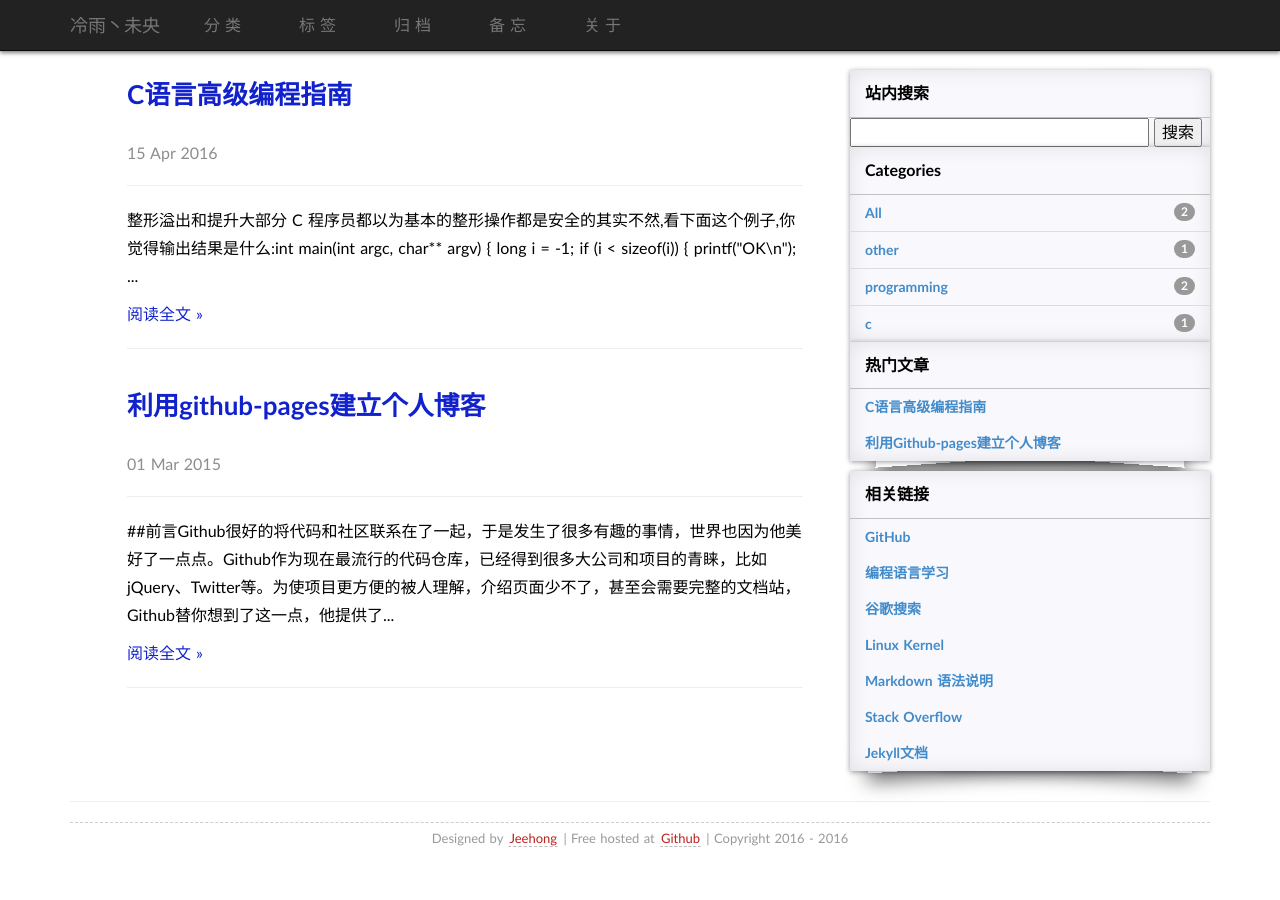
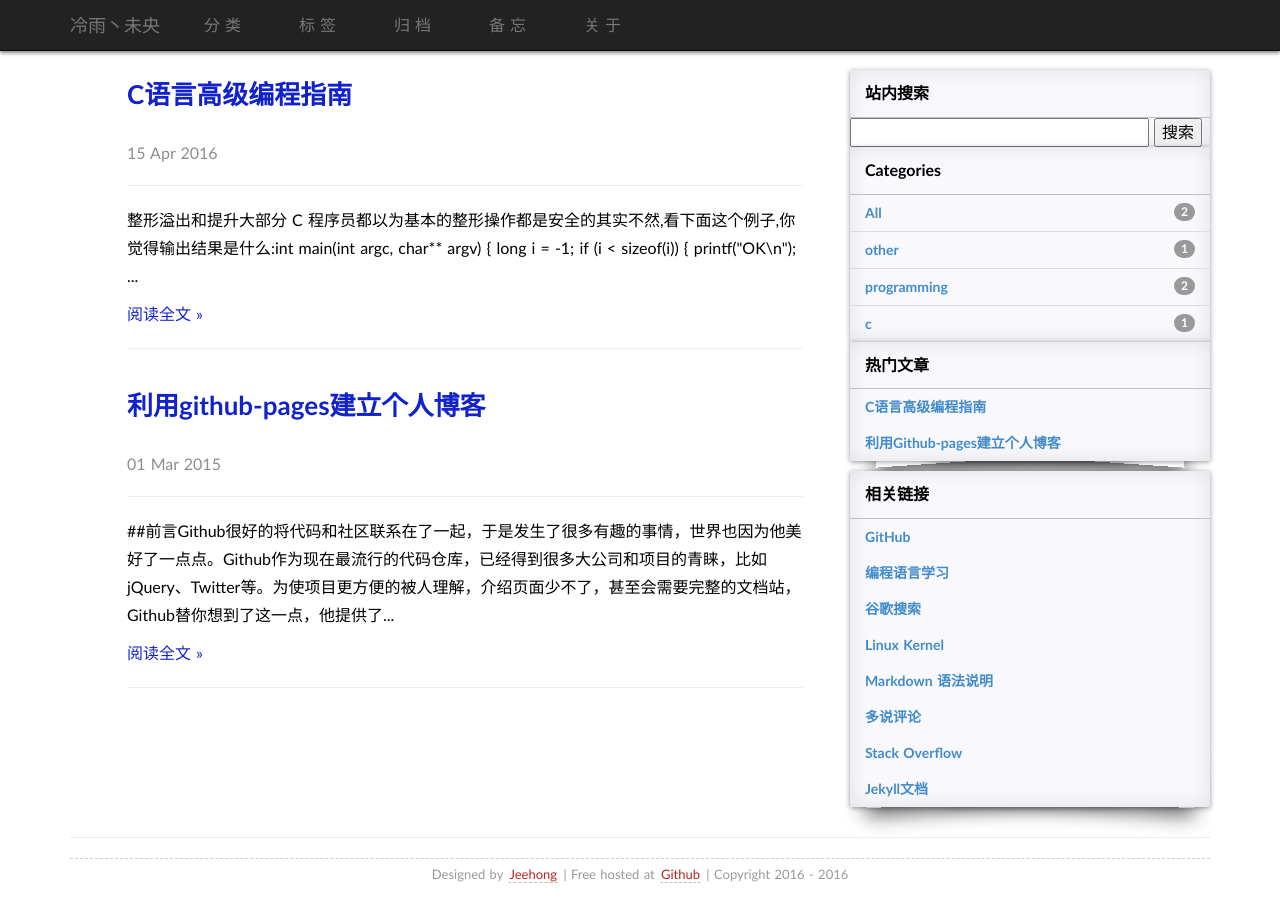
Before and after one commit to jeehong/jeehong.github.io, a Jekyll site: the page built from index.html, in a window 1280 px wide. Built offline with Jekyll 4.4.1, drawn with Linux system fonts in a browser that asks for light colours; some web fonts are replaced; the list of posts is cut into pages by our own code; comment, search, counter and statistics services are not loaded.

Commit message:
更新 links.html

```diff
--- a/_includes/links.html
+++ b/_includes/links.html
@@ -29,6 +29,11 @@
                 </a>
             </li>
 			<li>
+                <a href="http://duoshuo.com/" class="categories-list-item">
+                   多说评论
+                </a>
+            </li>
+			<li>
                 <a href="http://www.stackoverflow.com/" class="categories-list-item">
                    Stack Overflow
                 </a>
```
